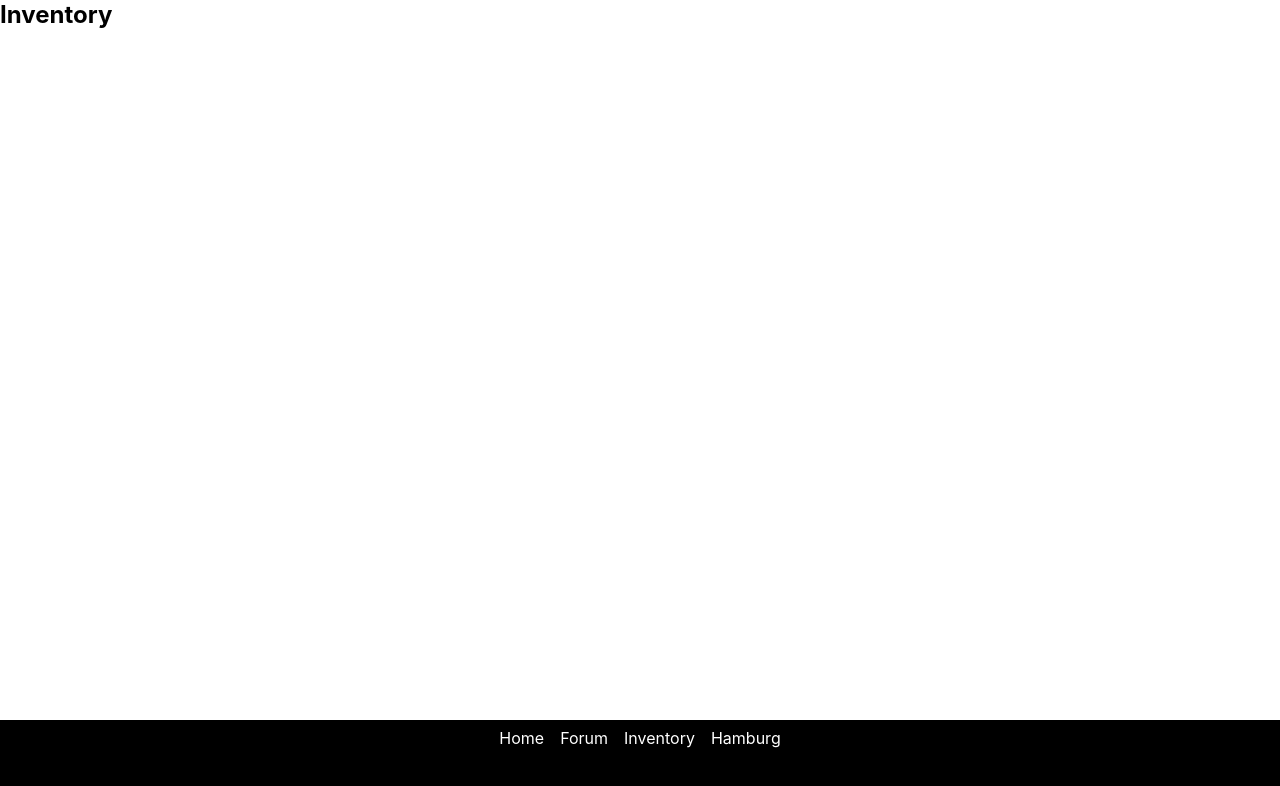
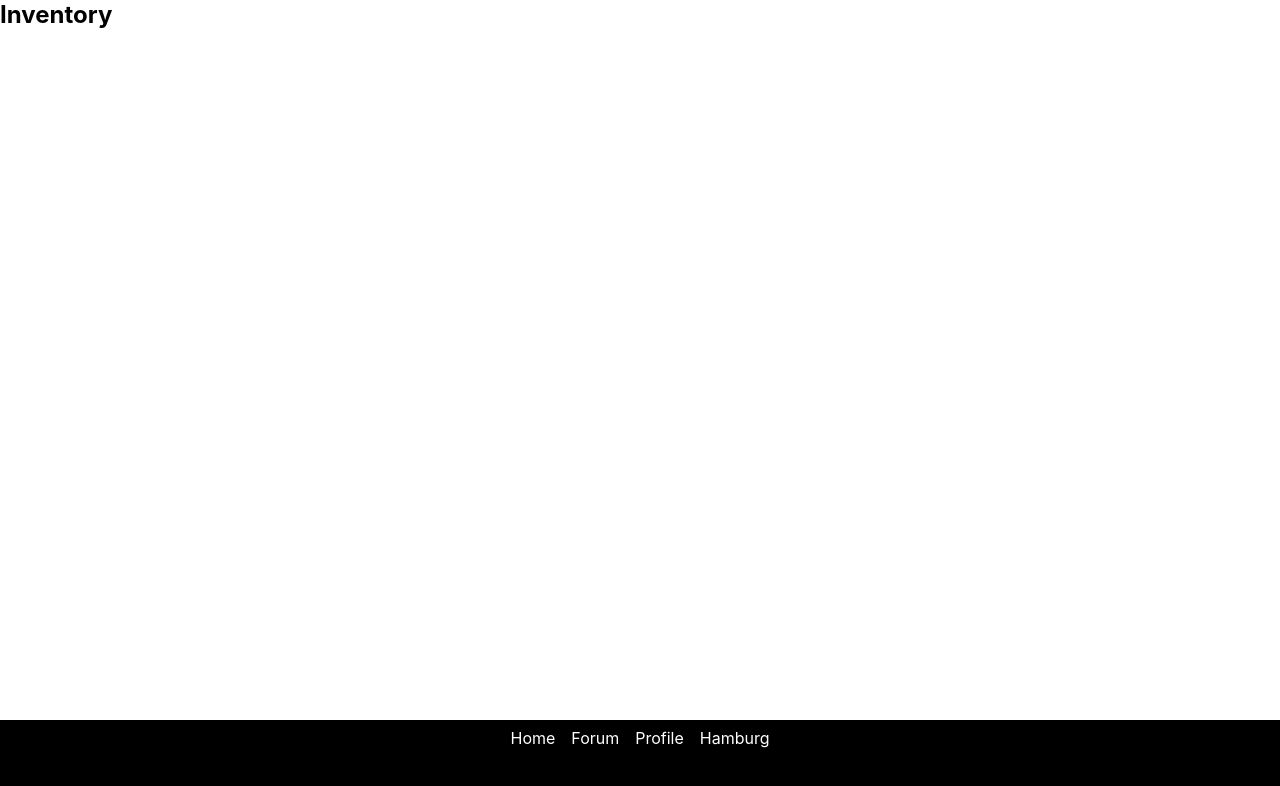
Before and after one commit to loreleim/greenhaus, a React (Create React App) app: page /greenhaus/inventory in a window 1280 px wide. Shown: the top 786 px of the page. Built offline with nearby package versions, Linux system fonts and the light colour scheme; no server answers; a web font is replaced by a local one.

Commit message:
Profile page instead of inventory

```diff
--- a/src/components/nav/index.js
+++ b/src/components/nav/index.js
@@ -25,7 +25,7 @@ export default class Nav extends PureComponent {
                 <Link to={"/forum"}>Forum</Link>
               </li>
               <li>
-                <Link to={"/inventory"}>Inventory</Link>
+                <Link to={"/profile"}>Profile</Link>
               </li>
               <li onClick={this.props.drawerClickHandler}>Hamburg
               </li>
```
